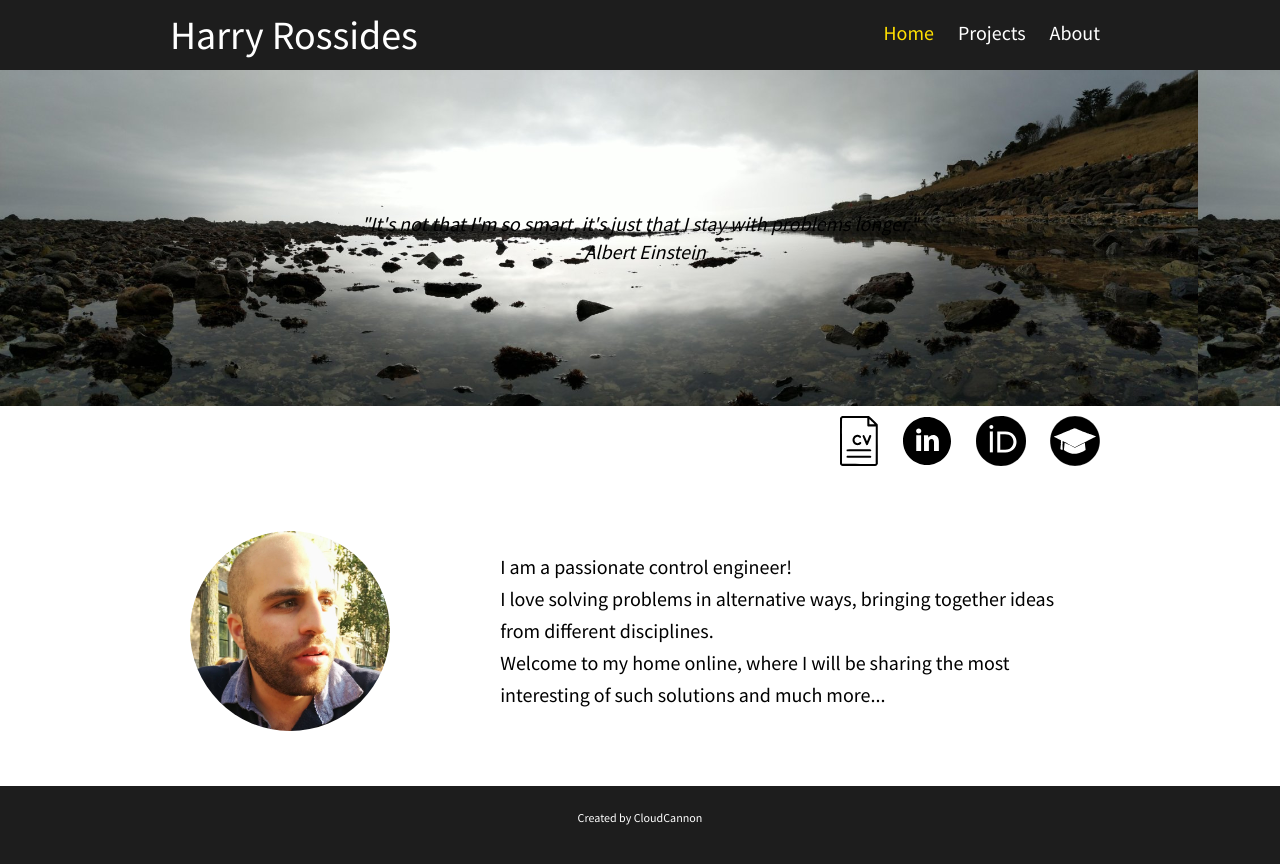
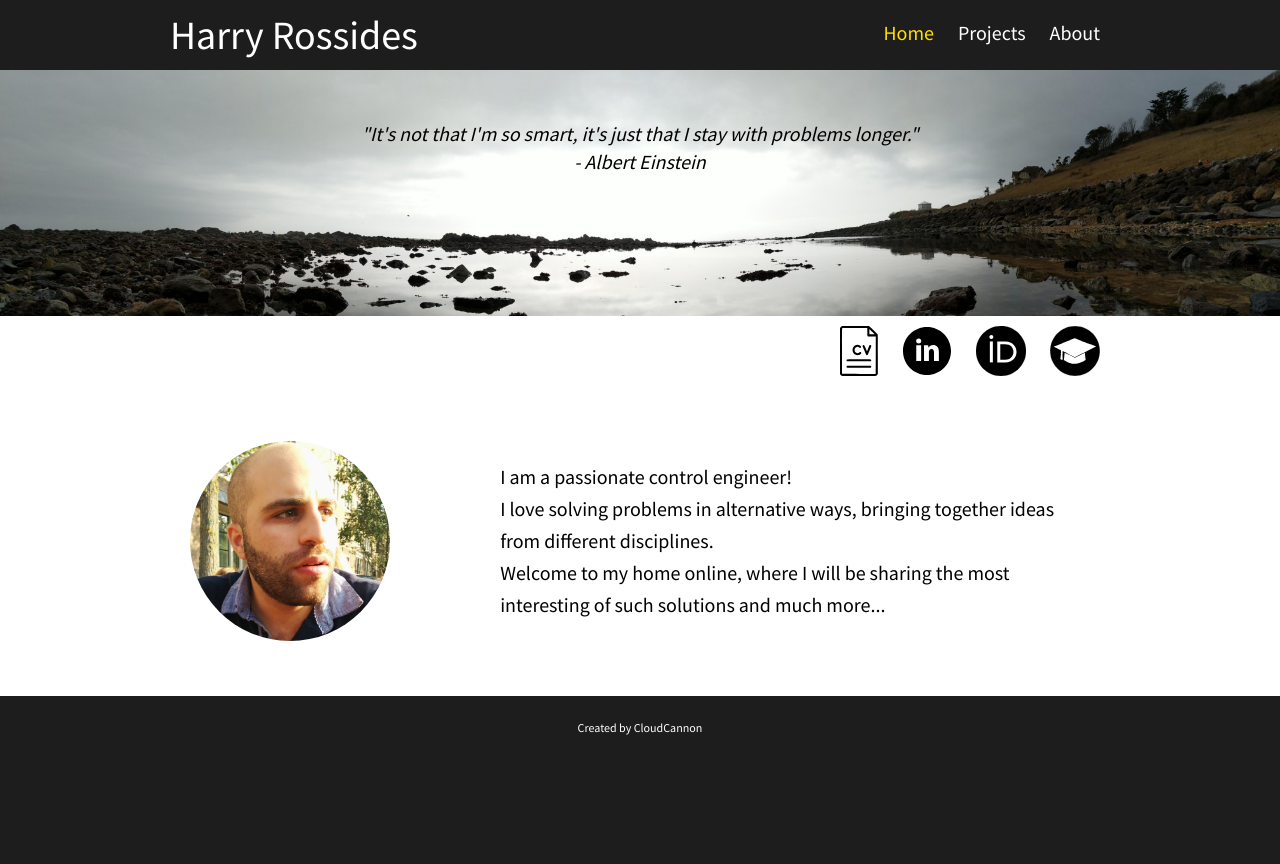
Before and after one commit to HarryRos/HarryRos.github.io, a Jekyll site: the page built from index.html, in a window 1280 px wide. Shown: the top 864 px of the page. Built offline with Jekyll 4.4.1, drawn with Linux system fonts in a browser that asks for light colours.

Commit message:
Edit quote alignment

```diff
--- a/css/style.css
+++ b/css/style.css
@@ -66,7 +66,7 @@ footer {
 section.hero {
 	color: #696969;
 	background-image: url('/images/lake.jpg');
-	background-size: auto 100%;
+	background-size: cover;
 }
 
 p.post-hero {
@@ -111,7 +111,8 @@ div.content {
 }
 
 section.hero {
-	padding: 120px 0;
+	padding-top: 30px;
+	padding-bottom: 120px;
 }
 
 p.sub-text {
```
